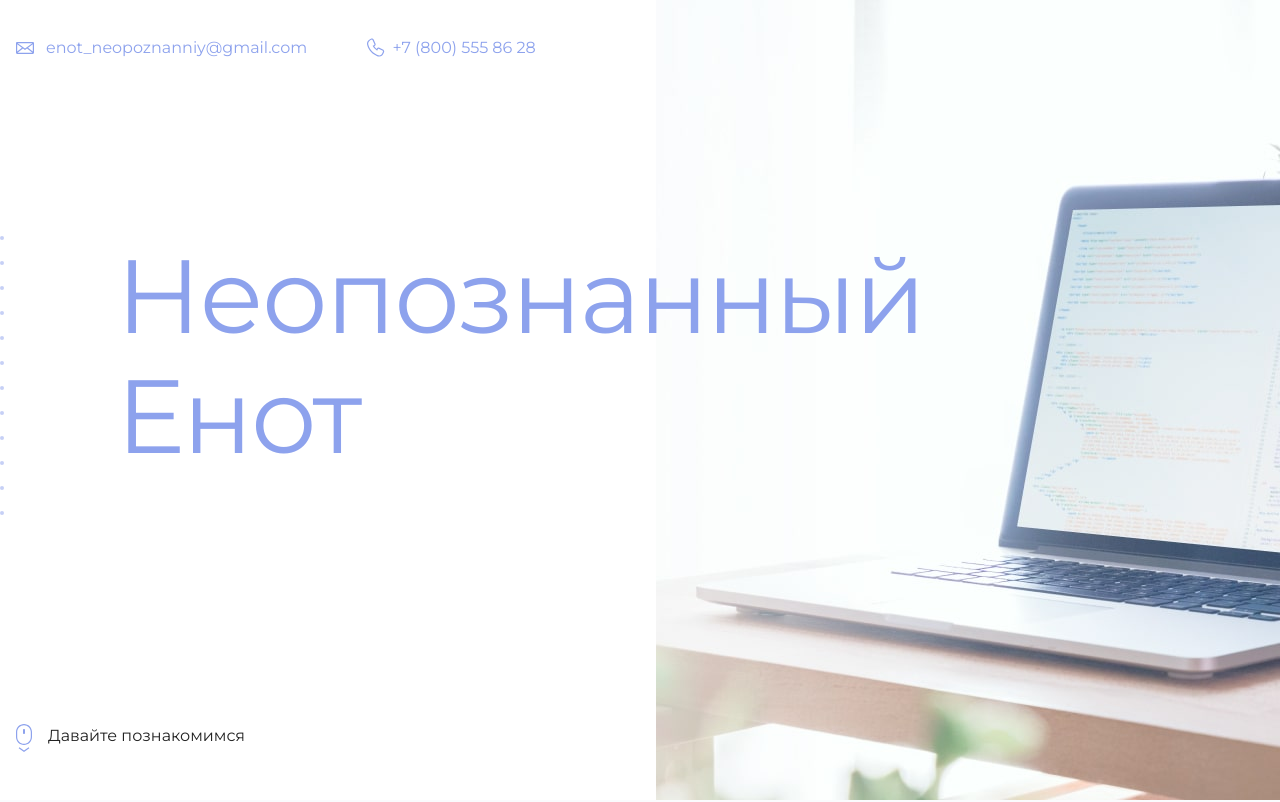
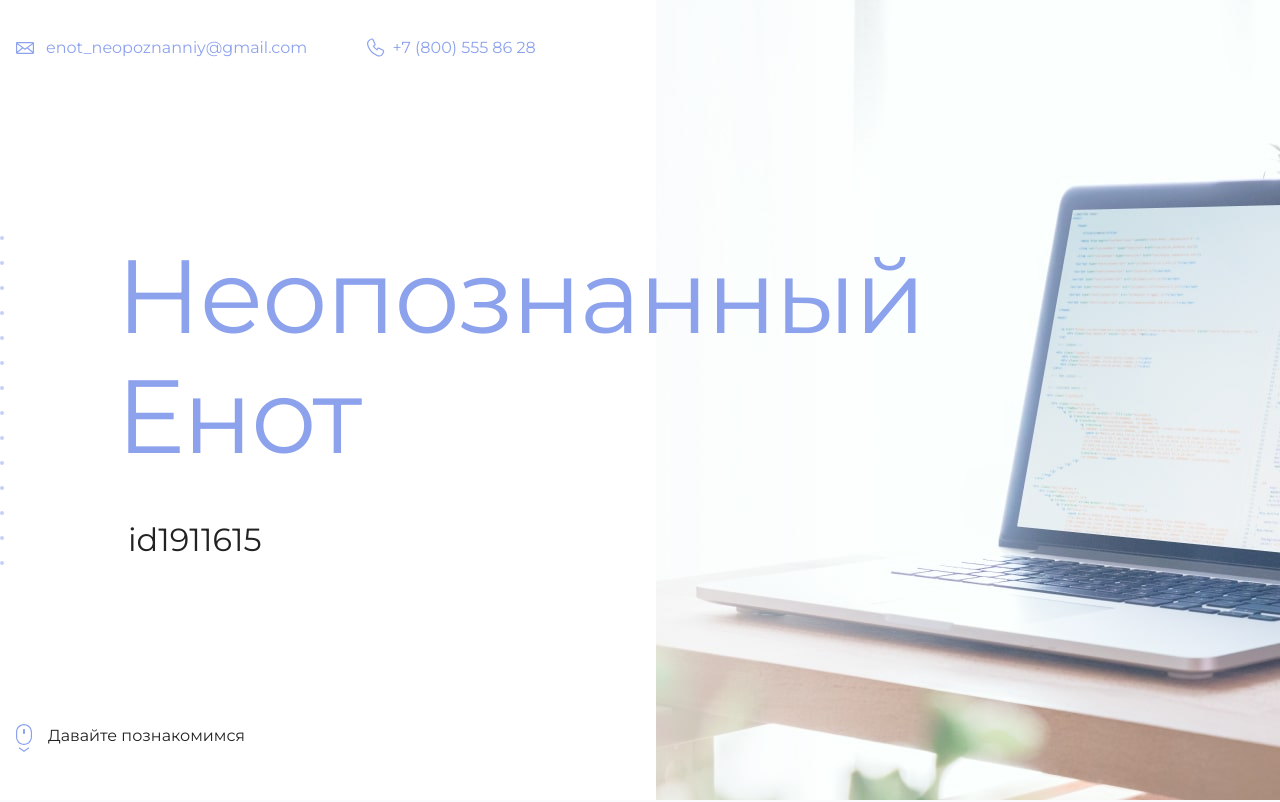
Before and after one commit to maxxmell/GithubTest, a plain HTML site: page index.html in a window 1280 px wide. Shown: the top 802 px of the page. Drawn offline with Linux system fonts and the light colour scheme.

Commit message:
Changing id

```diff
--- a/index.html
+++ b/index.html
@@ -19,7 +19,7 @@
       <section class="hero-image">
         <div class="container">
           <h1 class="heading">Неопознанный Енот</h1>
-          <p><!-- Тут ваш id на сайте Академии --></p>
+          <p>id1911615</p>
         </div>
       </section>
 
```
